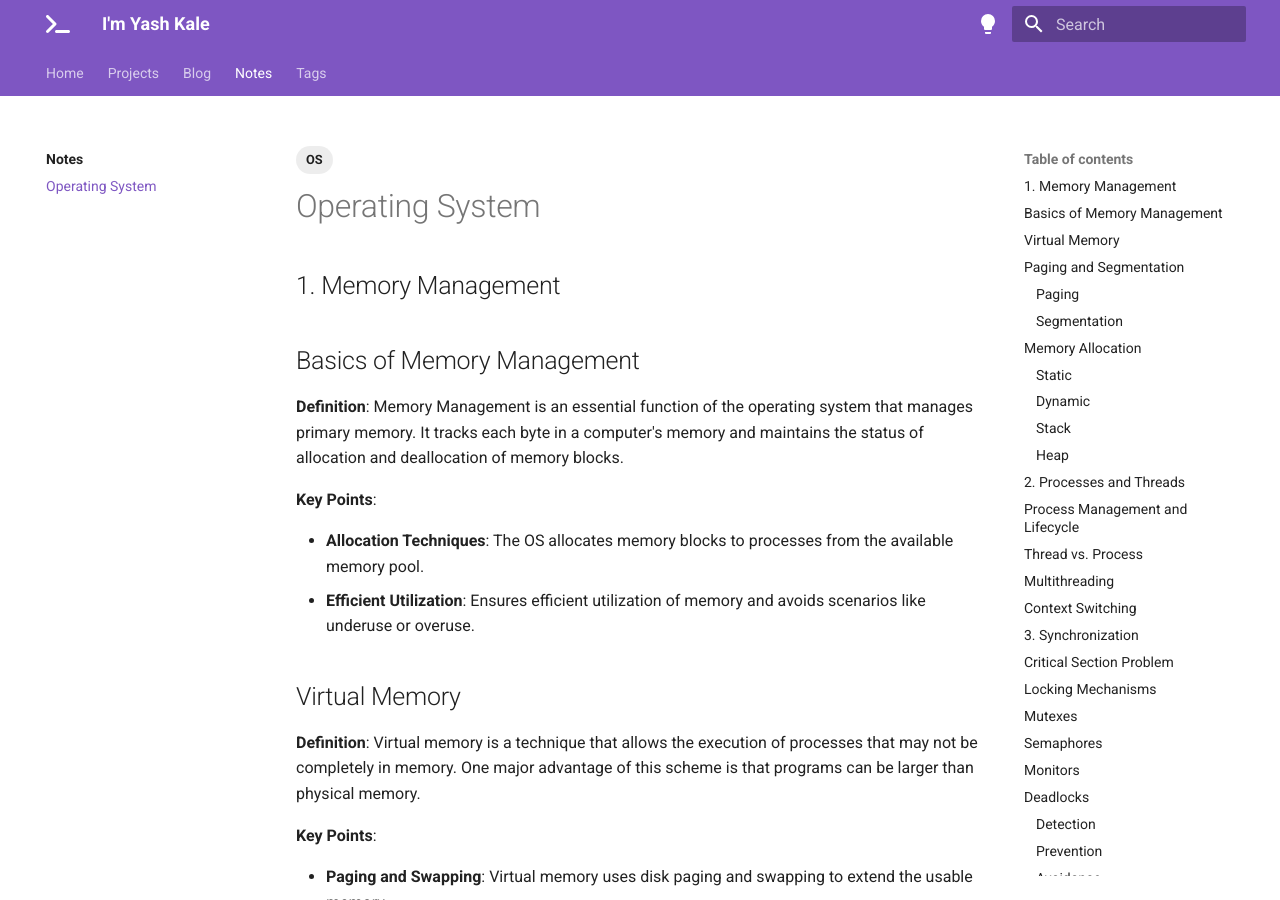
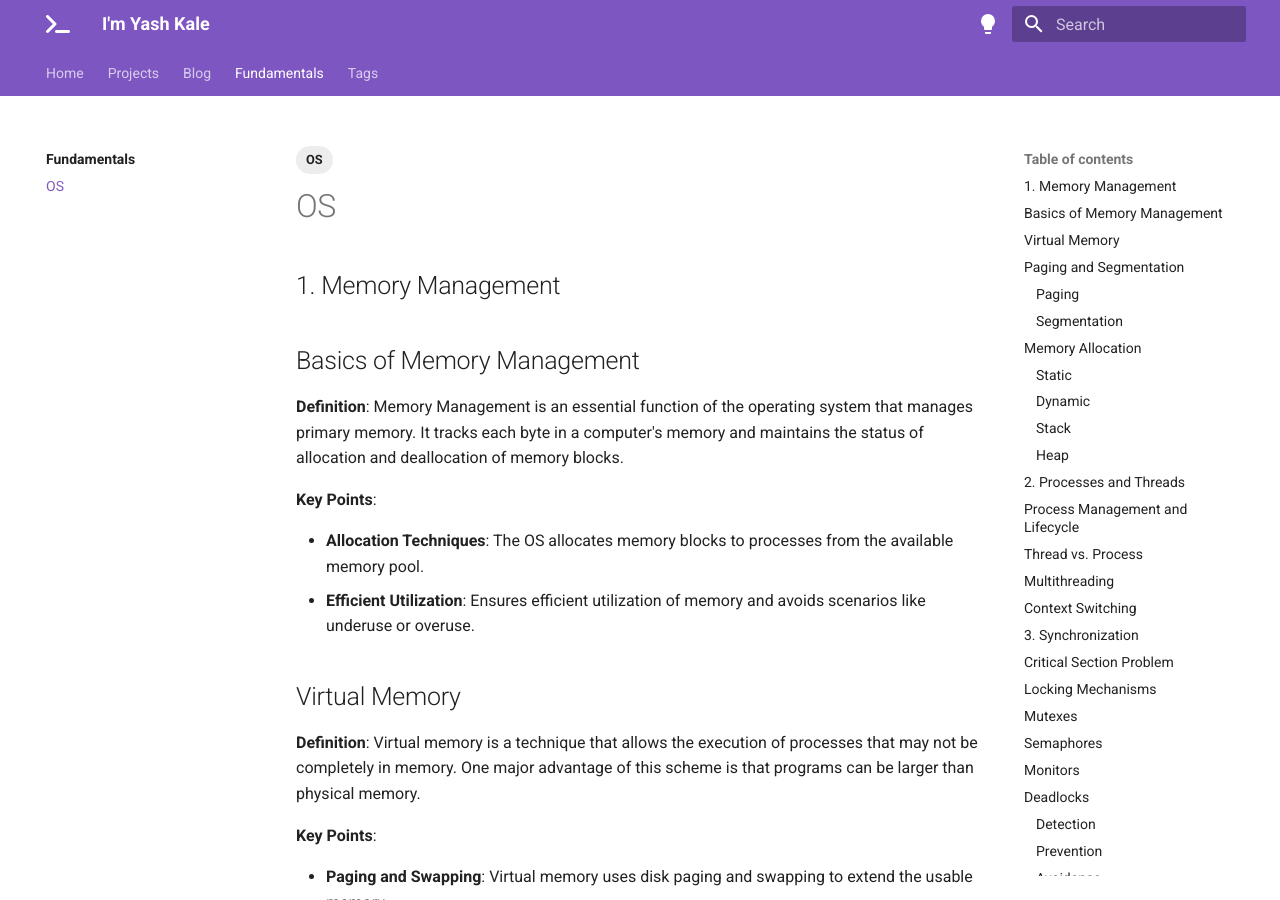
Before and after one commit to imyashkale/portfolio, an MkDocs documentation site: the page built from docs/fundamentals/os.md, in a window 1280 px wide and 900 px high. Built offline with MkDocs 1.6.1 and Material for MkDocs 9.7.7, drawn with Linux system fonts in a browser that asks for light colours.

Commit message:
Top Level Tabs Reorgnized

```diff
--- a/mkdocs.yml
+++ b/mkdocs.yml
@@ -18,9 +18,15 @@ nav:
     - AliceBlue SDK: projects/go-aliceblue-sdk.md
   - Blog:
     - Index: blog/index.md
-  - Notes:
-    - Index: notes/index.md
-    - Operating System: notes/os.md
+  # - Cloud:
+  #   - Index: cloud/index.md
+  # - Code:
+  #   - Index: code/index.md
+  # - System Design:
+  #   - Index: system-design/index.md
+  - Fundamentals:
+    - Index: fundamentals/index.md
+    - OS: fundamentals/os.md
   - Tags: tags.md
 
 ############################################## THEME ############################################
```
Also changed, not shown: docs/cloud/index.md (added), docs/code/index.md (added), docs/fundamentals/index.md (renamed from docs/notes/index.md), docs/fundamentals/os.md (renamed from docs/notes/os.md), docs/system-design/index.md (added).
